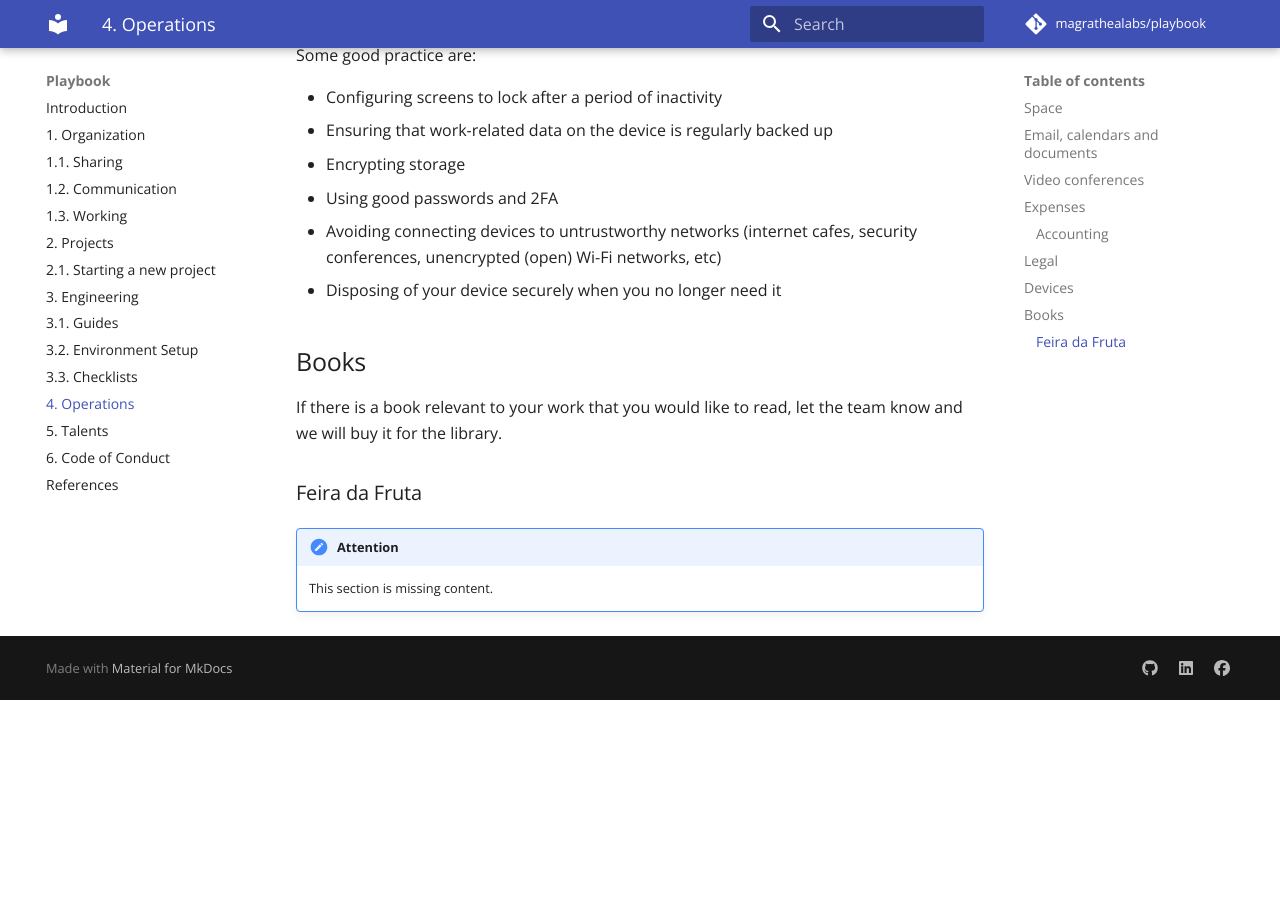
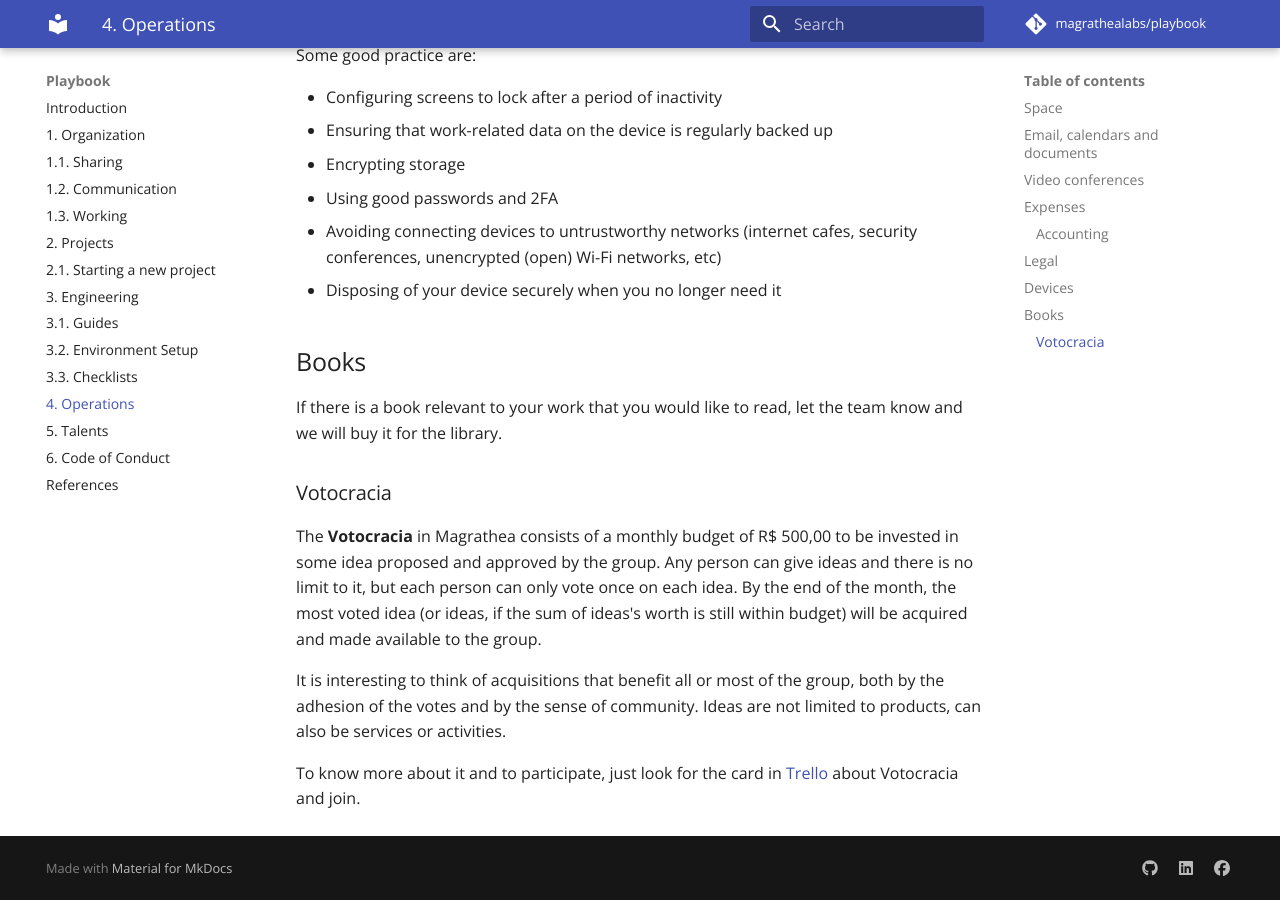
Before and after one commit to magrathealabs/playbook, an MkDocs documentation site: the page built from docs/4-operations.md, in a window 1280 px wide and 900 px high, scrolled down 2435 px. Built offline with MkDocs 1.6.1 and Material for MkDocs 9.7.7, drawn with Linux system fonts in a browser that asks for light colours; comment, search, counter and statistics services are not loaded; old or Windows-style settings are respelled for this version of MkDocs; before the commit the page ends 3135 px from its top, so only the background shows below that.

Commit message:
Update 4-operations.md

```diff
--- a/docs/4-operations.md
+++ b/docs/4-operations.md
@@ -75,7 +75,10 @@ Some good practice are:
 
 If there is a book relevant to your work that you would like to read, let the team know and we will buy it for the library.
 
-### Feira da Fruta
+### Votocracia
 
-!!! attention
-    This section is missing content.
+The **Votocracia** in Magrathea consists of a monthly budget of R$ 500,00 to be invested in some idea proposed and approved by the group. Any person can give ideas and there is no limit to it, but each person can only vote once on each idea. By the end of the month, the most voted idea (or ideas, if the sum of ideas's worth is still within budget) will be acquired and made available to the group.
+
+It is interesting to think of acquisitions that benefit all or most of the group, both by the adhesion of the votes and by the sense of community. Ideas are not limited to products, can also be services or activities.
+
+To know more about it and to participate, just look for the card in [Trello](https://trello.com/) about Votocracia and join.
```
